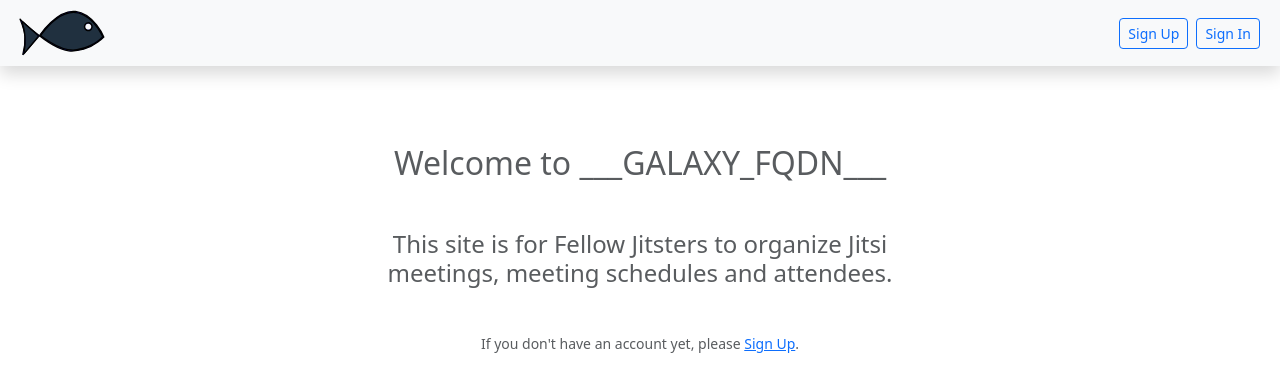
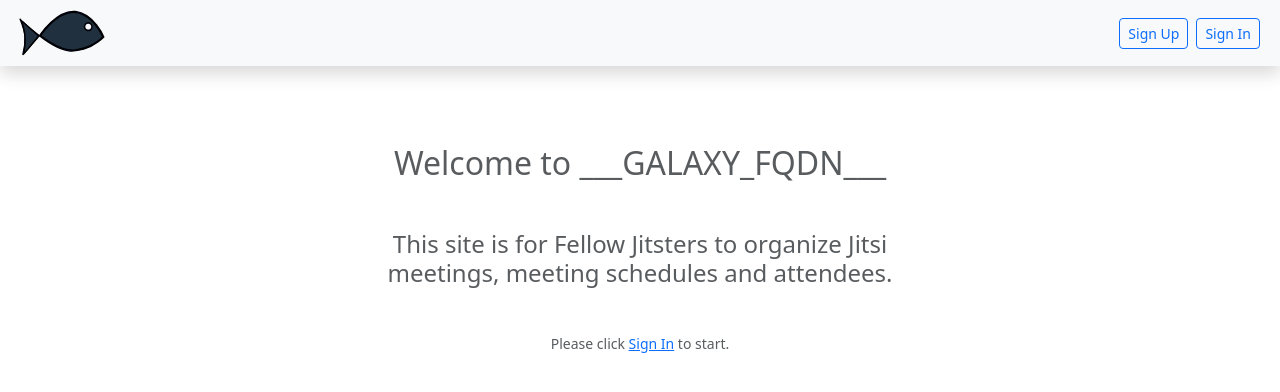
Before and after one commit to emrahcom/galaxy-kc, a SvelteKit app in the folder machines/eb-app-ui/home/ui/galaxy-dev/: page / in a window 1280 px wide. Shown: the top 392 px of the page. Built offline with nearby package versions, Linux system fonts and the light colour scheme.

Commit message:
eb-app-ui, refactor: check Keycloak identity in main page

```diff
--- a/machines/eb-app-ui/home/ui/galaxy-dev/src/routes/+page.svelte
+++ b/machines/eb-app-ui/home/ui/galaxy-dev/src/routes/+page.svelte
@@ -1,7 +1,7 @@
 <script lang="ts">
   import { FORM_WIDTH, GALAXY_FQDN } from "$lib/config";
   import { get } from "svelte/store";
-  import identity from "$lib/stores/kratos/identity";
+  import identity from "$lib/stores/keycloak/identity";
 
   const _identity = get(identity);
 </script>
@@ -17,10 +17,11 @@
         schedules and attendees.
       </h4>
 
-      {#if !_identity.id}
+      {#if !_identity.sub}
         <h4 class="text-muted small mb-5">
-          If you don't have an account yet, please
-          <a class="text-primary" href="/id/registration">Sign Up</a>.
+          Please click
+          <a class="text-primary" href="/oidc/redirect">Sign In</a>
+          to start.
         </h4>
       {:else}
         <h5 class="text-muted mb-5">
```
